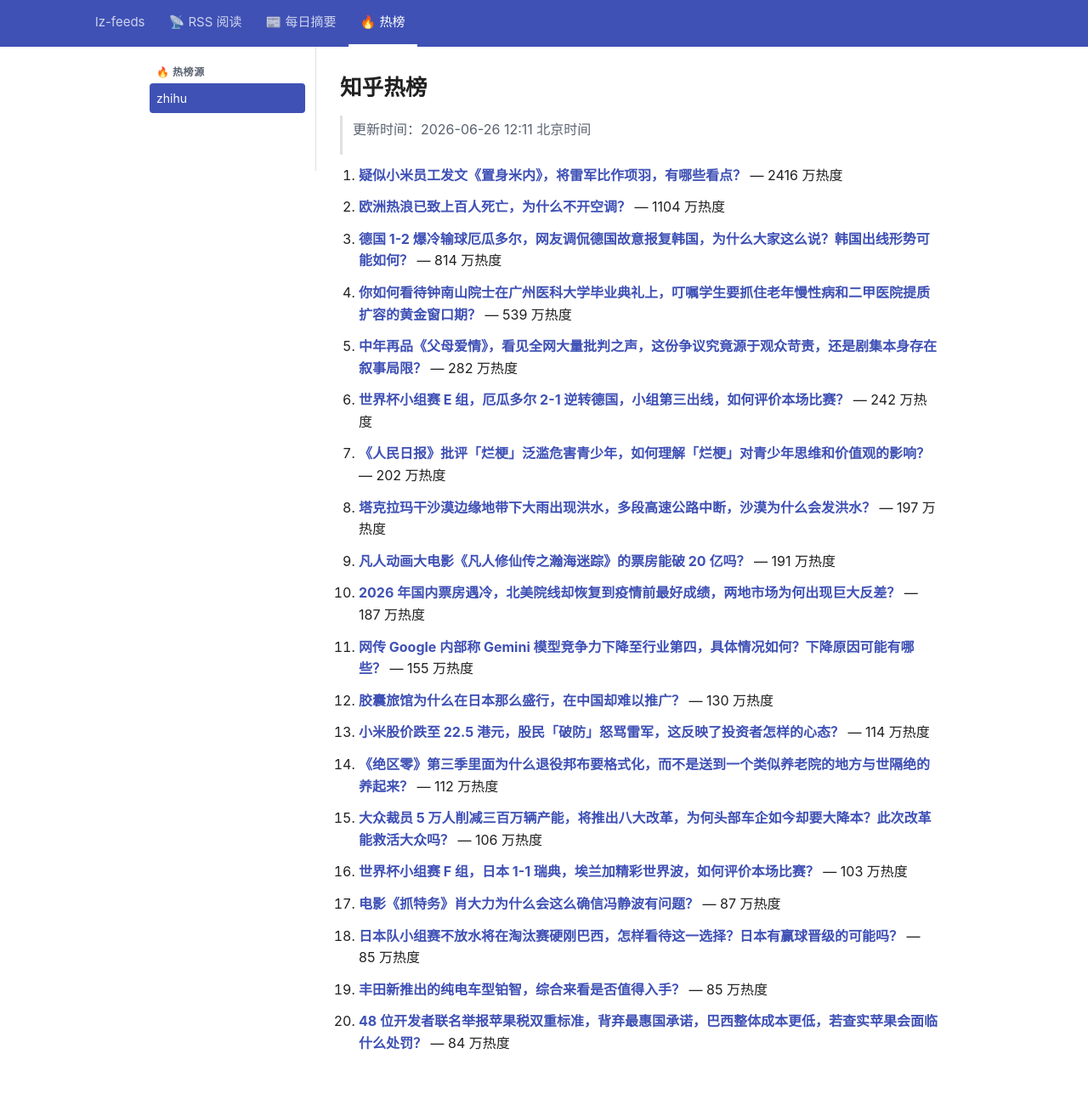
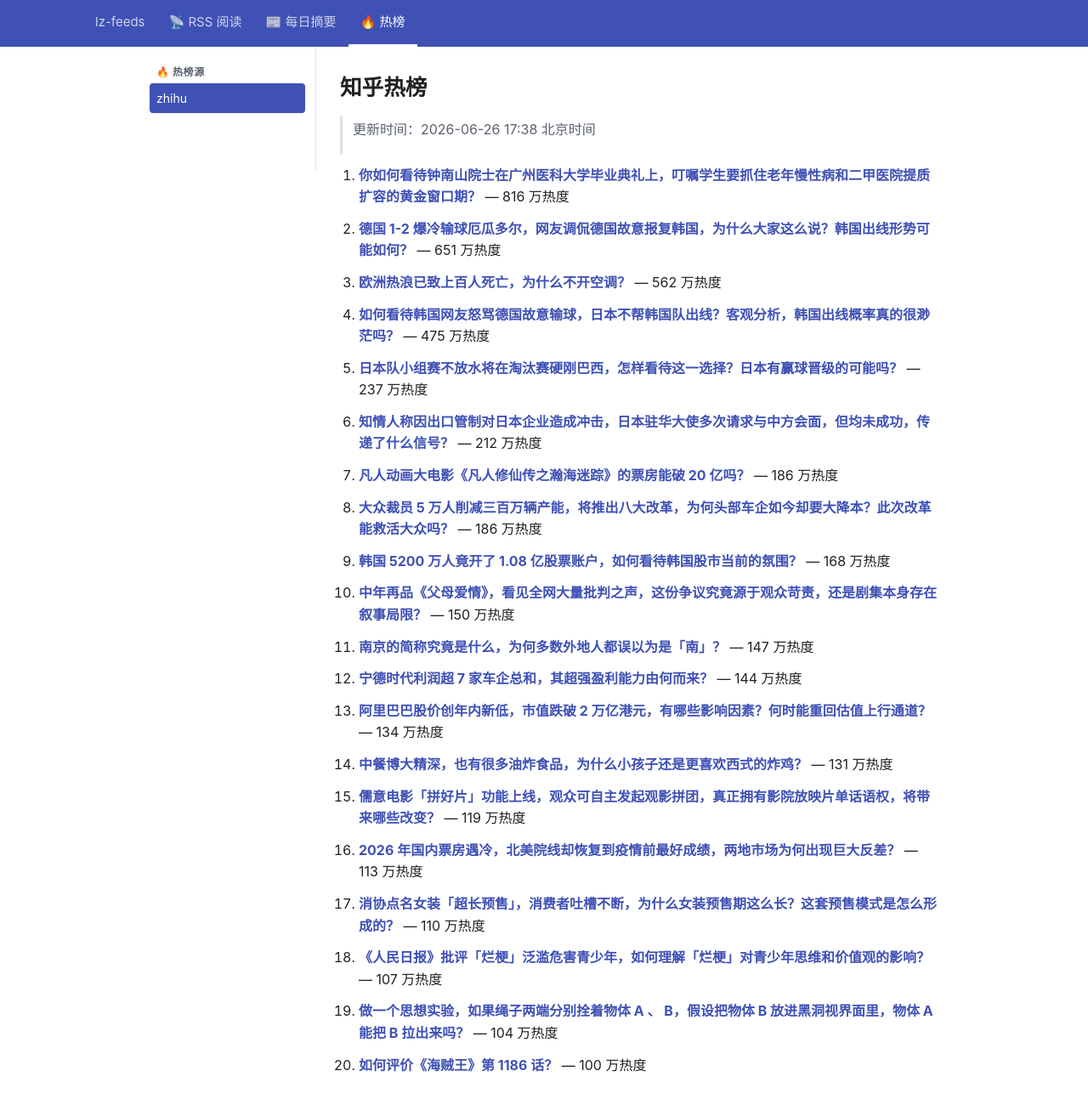
Before and after one commit to lizhang0101/lz-feeds, a Jekyll site: the page built from _hotlist/zhihu.md, in a window 1280 px wide and 1330 px high. Shown: the top 1300 px of the window at 85% size. Built offline with Jekyll 4.4.1, drawn with Linux system fonts in a browser that asks for light colours.

Commit message:
hotlist: 2026-06-26T09:38Z

```diff
--- a/_hotlist/zhihu.md
+++ b/_hotlist/zhihu.md
@@ -1,48 +1,48 @@
 ---
-updated: 2026-06-26 12:11 北京时间
+updated: 2026-06-26 17:38 北京时间
 count: 20
 ---
 
 # 知乎热榜
 
-> 更新时间：2026-06-26 12:11 北京时间
+> 更新时间：2026-06-26 17:38 北京时间
 
-1. **[疑似小米员工发文《置身米内》，将雷军比作项羽，有哪些看点？](https://www.zhihu.com/question/2052883811151745057)** — 2416 万热度
+1. **[你如何看待钟南山院士在广州医科大学毕业典礼上，叮嘱学生要抓住老年慢性病和二甲医院提质扩容的黄金窗口期？](https://www.zhihu.com/question/2053077287700883043)** — 816 万热度
 
-2. **[欧洲热浪已致上百人死亡，为什么不开空调？](https://www.zhihu.com/question/2053433362916664088)** — 1104 万热度
+2. **[德国 1-2 爆冷输球厄瓜多尔，网友调侃德国故意报复韩国，为什么大家这么说？韩国出线形势可能如何？](https://www.zhihu.com/question/2053750887315498493)** — 651 万热度
 
-3. **[德国 1-2 爆冷输球厄瓜多尔，网友调侃德国故意报复韩国，为什么大家这么说？韩国出线形势可能如何？](https://www.zhihu.com/question/2053750887315498493)** — 814 万热度
+3. **[欧洲热浪已致上百人死亡，为什么不开空调？](https://www.zhihu.com/question/2053433362916664088)** — 562 万热度
 
-4. **[你如何看待钟南山院士在广州医科大学毕业典礼上，叮嘱学生要抓住老年慢性病和二甲医院提质扩容的黄金窗口期？](https://www.zhihu.com/question/2053077287700883043)** — 539 万热度
+4. **[如何看待韩国网友怒骂德国故意输球，日本不帮韩国队出线？客观分析，韩国出线概率真的很渺茫吗？](https://www.zhihu.com/question/2053827210838893606)** — 475 万热度
 
-5. **[中年再品《父母爱情》，看见全网大量批判之声，这份争议究竟源于观众苛责，还是剧集本身存在叙事局限？](https://www.zhihu.com/question/2053380323078099637)** — 282 万热度
+5. **[日本队小组赛不放水将在淘汰赛硬刚巴西，怎样看待这一选择？日本有赢球晋级的可能吗？](https://www.zhihu.com/question/2053788614824129085)** — 237 万热度
 
-6. **[世界杯小组赛 E 组，厄瓜多尔 2-1 逆转德国，小组第三出线，如何评价本场比赛？](https://www.zhihu.com/question/2053447637047818182)** — 242 万热度
+6. **[知情人称因出口管制对日本企业造成冲击，日本驻华大使多次请求与中方会面，但均未成功，传递了什么信号？](https://www.zhihu.com/question/2053182874514364148)** — 212 万热度
 
-7. **[《人民日报》批评「烂梗」泛滥危害青少年，如何理解「烂梗」对青少年思维和价值观的影响？](https://www.zhihu.com/question/2052033017938449799)** — 202 万热度
+7. **[凡人动画大电影《凡人修仙传之瀚海迷踪》的票房能破 20 亿吗？](https://www.zhihu.com/question/2053435015258804659)** — 186 万热度
 
-8. **[塔克拉玛干沙漠边缘地带下大雨出现洪水，多段高速公路中断，沙漠为什么会发洪水？](https://www.zhihu.com/question/2052430302895666653)** — 197 万热度
+8. **[大众裁员 5 万人削减三百万辆产能，将推出八大改革，为何头部车企如今却要大降本？此次改革能救活大众吗？](https://www.zhihu.com/question/2052484358942843453)** — 186 万热度
 
-9. **[凡人动画大电影《凡人修仙传之瀚海迷踪》的票房能破 20 亿吗？](https://www.zhihu.com/question/2053435015258804659)** — 191 万热度
+9. **[韩国 5200 万人竟开了 1.08 亿股票账户，如何看待韩国股市当前的氛围？](https://www.zhihu.com/question/2053782944448082432)** — 168 万热度
 
-10. **[2026 年国内票房遇冷，北美院线却恢复到疫情前最好成绩，两地市场为何出现巨大反差？](https://www.zhihu.com/question/2053495824634437802)** — 187 万热度
+10. **[中年再品《父母爱情》，看见全网大量批判之声，这份争议究竟源于观众苛责，还是剧集本身存在叙事局限？](https://www.zhihu.com/question/2053380323078099637)** — 150 万热度
 
-11. **[网传 Google 内部称 Gemini 模型竞争力下降至行业第四，具体情况如何？下降原因可能有哪些？](https://www.zhihu.com/question/2052444159282082405)** — 155 万热度
+11. **[南京的简称究竟是什么，为何多数外地人都误以为是「南」？](https://www.zhihu.com/question/2050568049732871545)** — 147 万热度
 
-12. **[胶囊旅馆为什么在日本那么盛行，在中国却难以推广？](https://www.zhihu.com/question/20626290)** — 130 万热度
+12. **[宁德时代利润超 7 家车企总和，其超强盈利能力由何而来？](https://www.zhihu.com/question/2050972423017780054)** — 144 万热度
 
-13. **[小米股价跌至 22.5 港元，股民「破防」怒骂雷军，这反映了投资者怎样的心态？](https://www.zhihu.com/question/2052889255903499836)** — 114 万热度
+13. **[阿里巴巴股价创年内新低，市值跌破 2 万亿港元，有哪些影响因素？何时能重回估值上行通道？](https://www.zhihu.com/question/2053441953073718137)** — 134 万热度
 
-14. **[《绝区零》第三季里面为什么退役邦布要格式化，而不是送到一个类似养老院的地方与世隔绝的养起来？](https://www.zhihu.com/question/2053117940824905530)** — 112 万热度
+14. **[中餐博大精深，也有很多油炸食品，为什么小孩子还是更喜欢西式的炸鸡？](https://www.zhihu.com/question/2003837805361641384)** — 131 万热度
 
-15. **[大众裁员 5 万人削减三百万辆产能，将推出八大改革，为何头部车企如今却要大降本？此次改革能救活大众吗？](https://www.zhihu.com/question/2052484358942843453)** — 106 万热度
+15. **[儒意电影「拼好片」功能上线，观众可自主发起观影拼团，真正拥有影院放映片单话语权，将带来哪些改变？](https://www.zhihu.com/question/2050671044986516872)** — 119 万热度
 
-16. **[世界杯小组赛 F 组，日本 1-1 瑞典，埃兰加精彩世界波，如何评价本场比赛？](https://www.zhihu.com/question/2053452665523279859)** — 103 万热度
+16. **[2026 年国内票房遇冷，北美院线却恢复到疫情前最好成绩，两地市场为何出现巨大反差？](https://www.zhihu.com/question/2053495824634437802)** — 113 万热度
 
-17. **[电影《抓特务》肖大力为什么会这么确信冯静波有问题？](https://www.zhihu.com/question/2051364215009681790)** — 87 万热度
+17. **[消协点名女装「超长预售」，消费者吐槽不断，为什么女装预售期这么长？这套预售模式是怎么形成的？](https://www.zhihu.com/question/2053082119119934102)** — 110 万热度
 
-18. **[日本队小组赛不放水将在淘汰赛硬刚巴西，怎样看待这一选择？日本有赢球晋级的可能吗？](https://www.zhihu.com/question/2053788614824129085)** — 85 万热度
+18. **[《人民日报》批评「烂梗」泛滥危害青少年，如何理解「烂梗」对青少年思维和价值观的影响？](https://www.zhihu.com/question/2052033017938449799)** — 107 万热度
 
-19. **[丰田新推出的纯电车型铂智，综合来看是否值得入手？](https://www.zhihu.com/question/2053532993843737619)** — 85 万热度
+19. **[做一个思想实验，如果绳子两端分别拴着物体 A 、 B，假设把物体 B 放进黑洞视界面里，物体 A 能把 B 拉出来吗？](https://www.zhihu.com/question/1971962327902450410)** — 104 万热度
 
-20. **[48 位开发者联名举报苹果税双重标准，背弃最惠国承诺，巴西整体成本更低，若查实苹果会面临什么处罚？](https://www.zhihu.com/question/2052475532839801341)** — 84 万热度
+20. **[如何评价《海贼王》第 1186 话？](https://www.zhihu.com/question/2052907420737971082)** — 100 万热度
```
